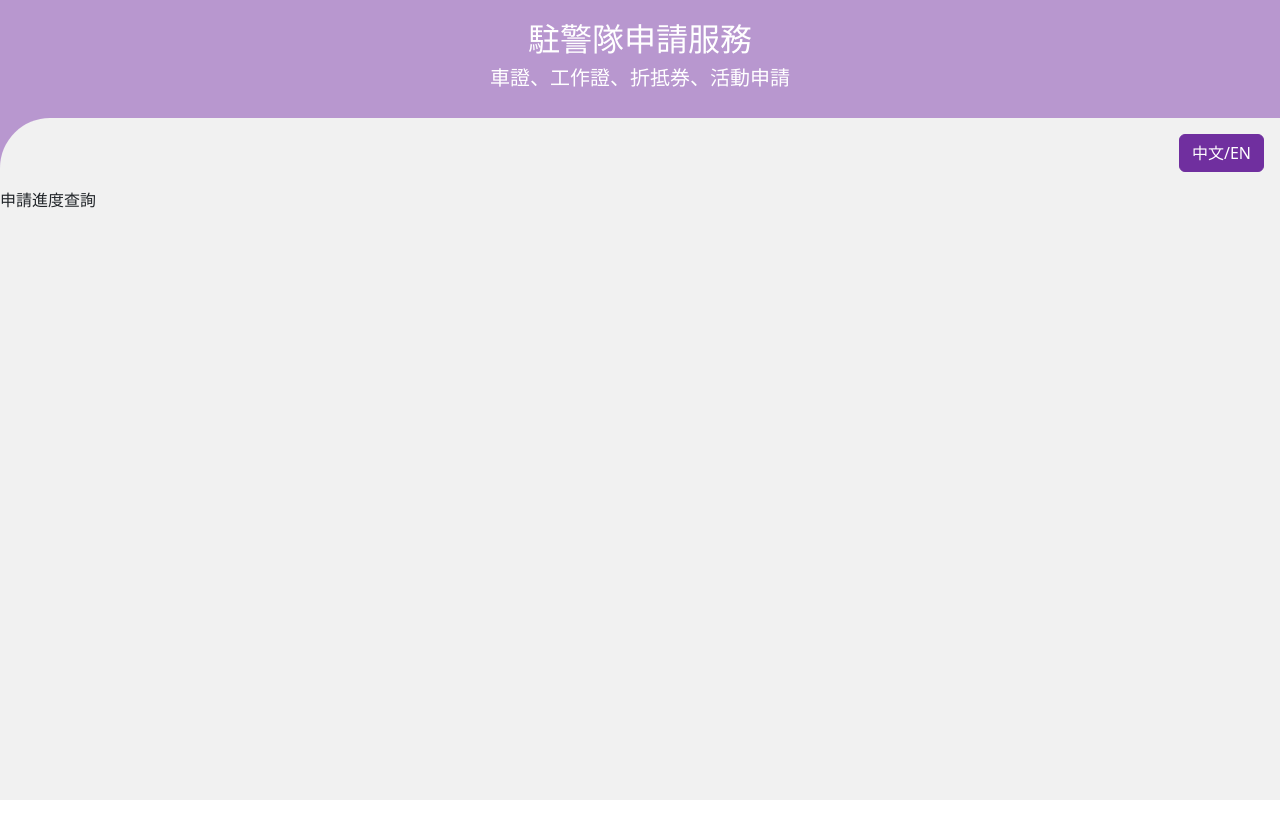
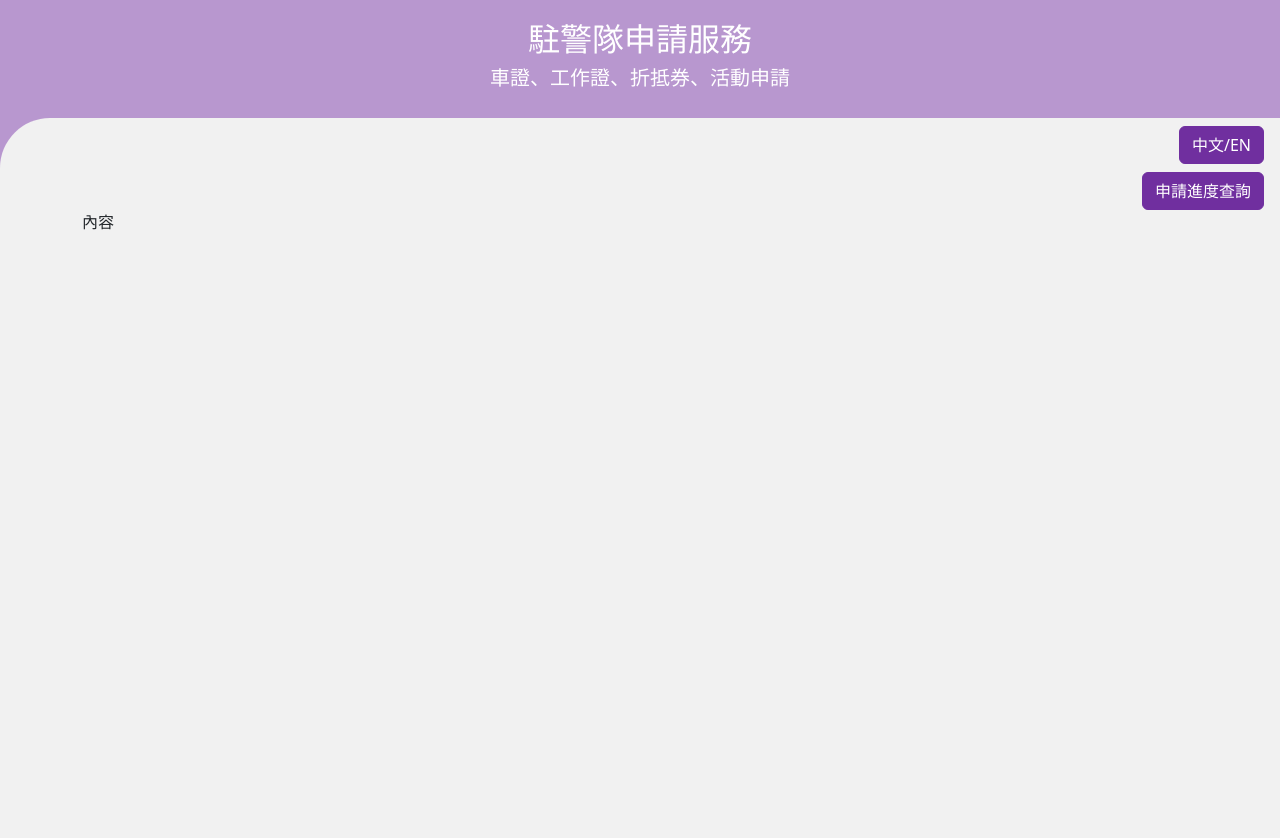
Before and after one commit to mitwitCTC/NTHU-Parking-Event-Management, a Vue app: page / in a window 1280 px wide. Shown: the top 838 px of the page. Before the commit the page ends 800 px from the top, so only its background shows below. Built offline with nearby package versions, Linux system fonts and the light colour scheme.

Commit message:
Refactor: Split layout into header and language switcher button components

```diff
--- /dev/null
+++ b/src/components/LanguageSwitcher.vue
@@ -0,0 +1,29 @@
+<script setup>
+import { computed } from 'vue'
+import { useI18n } from 'vue-i18n'
+
+const { locale } = useI18n()
+
+const languageDisplay = computed(() => {
+  return locale.value === 'zh' ? '中文/EN' : '中文/EN'
+})
+const toggleLanguage = () => {
+  locale.value = locale.value === 'zh' ? 'en' : 'zh'
+}
+</script>
+
+<template>
+  <div class="bg-light mt-0 py-2 header-btn-section">
+    <div class="d-flex justify-content-end pe-3">
+      <button class="btn btn-primary" @click="toggleLanguage">
+        {{ languageDisplay }}
+      </button>
+    </div>
+  </div>
+</template>
+
+<style scoped>
+.header-btn-section {
+  border-radius: 50px 0 0 0;
+}
+</style>
--- /dev/null
+++ b/src/components/TheHeader.vue
@@ -0,0 +1,17 @@
+<template>
+  <div class="bg-secondary text-center">
+    <div class="header text-white">
+      <!-- 插槽顯示頁首內容 -->
+      <slot name="header-content"></slot>
+    </div>
+    <!-- 默認插槽，顯示 LanguageSwitcher -->
+    <slot></slot>
+  </div>
+</template>
+
+<style scoped>
+.header {
+  padding: 20px;
+  color: white;
+}
+</style>
--- /dev/null
+++ b/src/components/TheLayout.vue
@@ -0,0 +1,40 @@
+<script setup>
+import { ref, onMounted, onUnmounted } from 'vue'
+import TheHeader from './TheHeader.vue'
+import LanguageSwitcher from './LanguageSwitcher.vue'
+
+const contentHeight = ref('auto')
+
+// 計算 .content 的動態高度
+const setContentHeight = () => {
+  const bgSecondary = document.querySelector('.bg-secondary')
+  const bgSecondaryHeight = bgSecondary ? bgSecondary.offsetHeight : 0
+  contentHeight.value = `calc(100vh + ${bgSecondaryHeight}px)`
+}
+
+// 設定及移除 resize 事件監聽器
+onMounted(() => {
+  setContentHeight()
+  window.addEventListener('resize', setContentHeight)
+})
+
+onUnmounted(() => {
+  window.removeEventListener('resize', setContentHeight)
+})
+</script>
+
+<template>
+  <TheHeader>
+    <!-- 頁首內容插槽 -->
+    <template #header-content>
+      <slot name="header-content"></slot>
+    </template>
+    <!-- 插入語言切換按鈕區塊 -->
+    <LanguageSwitcher />
+  </TheHeader>
+
+  <!-- 主要內容區域 -->
+  <div class="bg-light content" :style="{ height: contentHeight }">
+    <slot name="content"></slot>
+  </div>
+</template>
--- a/src/components/TheWelcome.vue
+++ b/src/components/TheWelcome.vue
@@ -1,62 +1,22 @@
 <script setup>
-import { ref, onMounted, onUnmounted, computed } from 'vue'
-import { useI18n } from 'vue-i18n'
-
-const { locale } = useI18n()
-
-const languageDisplay = computed(() => {
-  return locale.value === 'zh' ? '中文/EN' : '中文/EN'
-})
-const toggleLanguage = () => {
-  locale.value = locale.value === 'zh' ? 'en' : 'zh'
-}
-
-const contentHeight = ref('auto') // 儲存 .content 高度的狀態
-// 動態計算 .content 高度
-const setContentHeight = () => {
-  const bgSecondary = document.querySelector('.bg-secondary')
-  const bgSecondaryHeight = bgSecondary ? bgSecondary.offsetHeight : 0
-  contentHeight.value = `calc(100vh - ${bgSecondaryHeight}px)`
-}
-
-// 在組件掛載時設定 .content 高度
-onMounted(() => {
-  setContentHeight()
-  // 監聽視窗大小變化，視窗改變時重新計算高度
-  window.addEventListener('resize', setContentHeight)
-})
-
-// 清除監聽事件
-onUnmounted(() => {
-  window.removeEventListener('resize', setContentHeight)
-})
+import TheLayout from '@/components/TheLayout.vue'
 </script>
 
 <template>
-  <div class="bg-secondary text-center">
-    <div class="header text-white">
+  <TheLayout>
+    <template #header-content>
       <h2>{{ $t('pages.index.title') }}</h2>
       <h5>{{ $t('pages.index.subtitle') }}</h5>
-    </div>
-    <div class="bg-light mt-0 py-3 header-btn-section">
-      <div class="d-flex justify-content-end pe-3">
-        <button class="btn btn-primary" @click="toggleLanguage">
-          {{ languageDisplay }}
+    </template>
+    <template #content>
+      <div class="query-btn d-flex justify-content-end pe-3">
+        <button class="btn btn-primary">
+          <router-link to="query-links" class="text-white">
+            {{ $t('pages.index.queryLinks') }}
+          </router-link>
         </button>
       </div>
-    </div>
-  </div>
-  <div class="bg-light content" :style="{ height: contentHeight }">
-    {{ $t('pages.index.queryLinks') }}
-  </div>
+      <div class="container">內容</div>
+    </template>
+  </TheLayout>
 </template>
-
-<style scoped>
-.header {
-  padding: 20px;
-}
-
-.header-btn-section {
-  border-radius: 50px 0 0 0;
-}
-</style>
```
